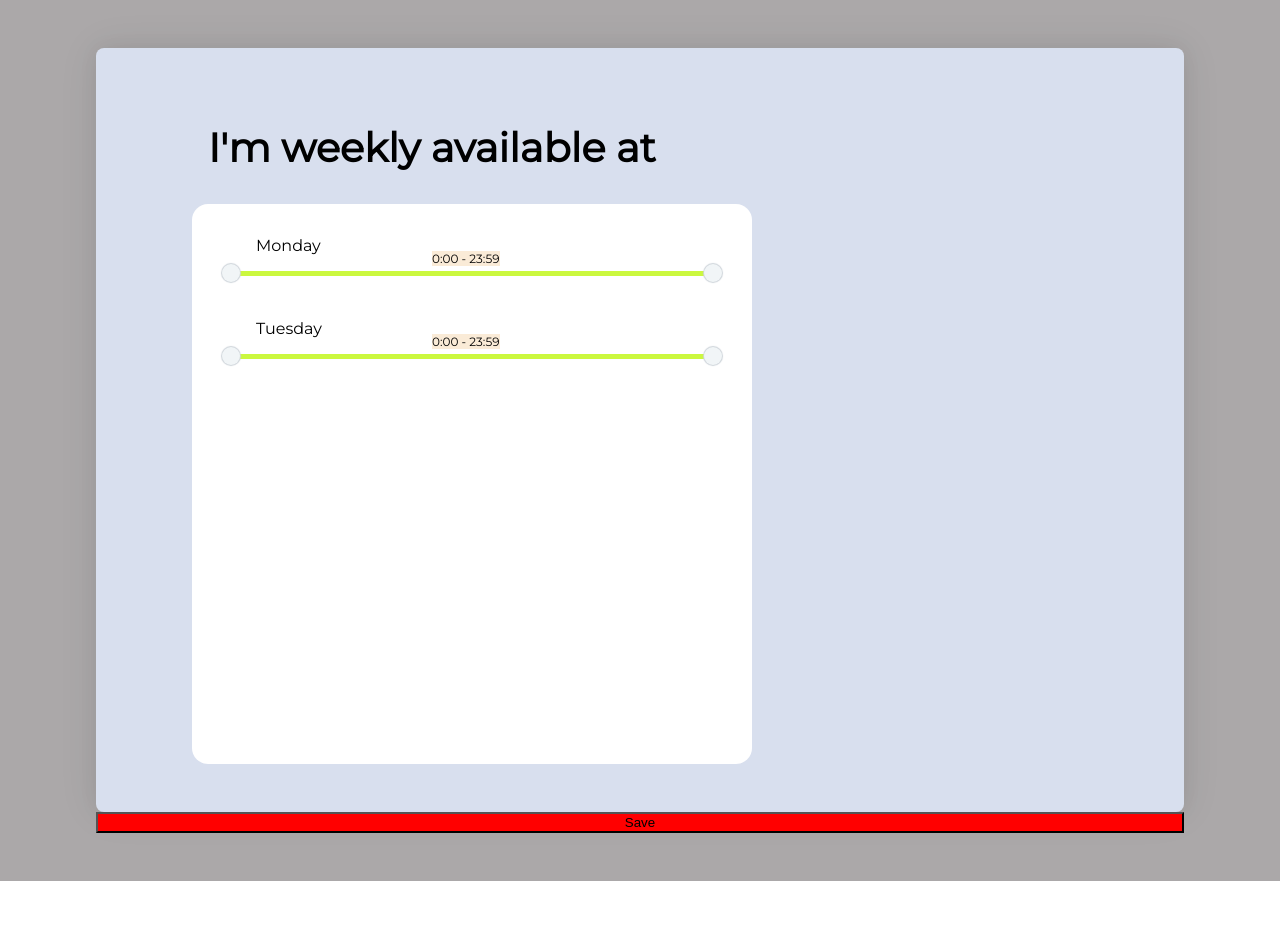
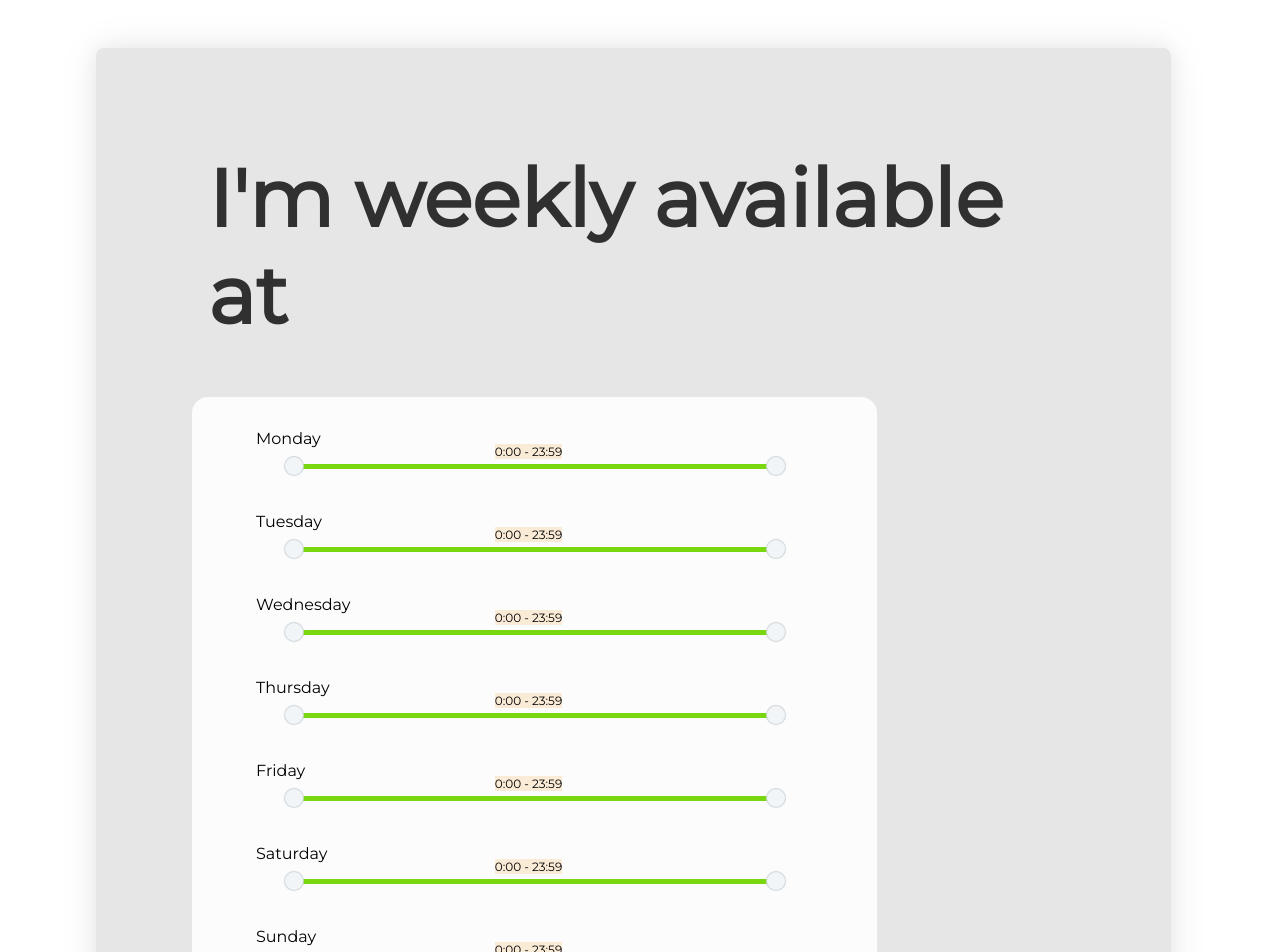
Before and after one commit to maya-salcedo/challenge, a React (Create React App) app in the folder client/: page / in a window 1280 px wide. Shown: the top 952 px of the page. Before the commit the page ends 881 px from the top, so only its background shows below. Built offline with nearby package versions, Linux system fonts and the light colour scheme.

Commit message:
added color palette with good contrast score

```diff
--- a/client/src/components/content/styles/content.js
+++ b/client/src/components/content/styles/content.js
@@ -5,28 +5,32 @@ export const Container = styled.div`
   flex-direction: column;
   text-align: left;
   padding: 3rem 6rem;
-  background-color: #aba8a9;
+  background-color: #fff;
   font-family: 'Montserrat', sans-serif;
+  height: 100vh;
 `;
 
 export const Base = styled.div`
-  background-color: #d8dfee;
+  background-color: #e6e6e6;
   border-radius: 0.5rem;
   padding: 1rem 3rem;
   box-shadow: 0 0 20px rgba(0, 0, 0, 0.05), 0 0px 40px rgba(0, 0, 0, 0.08);
+  width: 90%;
 `;
 
 export const Frame = styled.div`
-  background-color: #fff;
-  width: 35rem;
-  height: 35rem;
+  background-color: #fcfcfc;
+  width: 70%;
+  height: auto;
   margin: 2rem 3rem;
   border-radius: 1rem;
 `;
 
 export const Title = styled.h1`
-  font-size: 2.5rem;
+  font-size: 5rem;
+
   padding: 2rem 4rem 0rem 4rem;
+  color: #303030;
 `;
 
 export const Group = styled.div`
@@ -41,5 +45,14 @@ export const Day = styled.div`
 `;
 
 export const Button = styled.button`
-  background-color: red;
+  background-color: #303030;
+  border-radius: 4px;
+  font-size: 2rem;
+  font-weight: bold;
+  margin: 2rem 10rem;
+  padding: 1rem 5rem;
+  border: 0;
+  color: white;
+  cursor: pointer;
+  color: #79d70f;
 `;
--- a/client/src/components/multiRangeSlider/multiRangeSlider.css
+++ b/client/src/components/multiRangeSlider/multiRangeSlider.css
@@ -30,7 +30,7 @@
 }
 
 .slider__range {
-  background-color: #cbf83e;
+  background-color: #79d70f;
   z-index: 2;
 }
 
--- a/client/src/containers/content.js
+++ b/client/src/containers/content.js
@@ -1,5 +1,15 @@
 import React from 'react';
 import { Content } from '../components';
+
+const daysOfWeek = [
+  'Monday',
+  'Tuesday',
+  'Wednesday',
+  'Thursday',
+  'Friday',
+  'Saturday',
+  'Sunday',
+];
 
 export function ContentContainer({ children }) {
   return (
@@ -7,17 +17,17 @@ export function ContentContainer({ children }) {
       <Content.Base>
         <Content.Title>I'm weekly available at</Content.Title>
         <Content.Frame>
-          <Content.Group>
-            <Content.Day>Monday</Content.Day>
-            {children}
-          </Content.Group>
-          <Content.Group>
-            <Content.Day>Tuesday</Content.Day>
-            {children}
-          </Content.Group>
+          {daysOfWeek.map((day) => {
+            return (
+              <Content.Group key={day}>
+                <Content.Day>{day}</Content.Day>
+                {children}
+              </Content.Group>
+            );
+          })}
+          <Content.Button>Save</Content.Button>
         </Content.Frame>
       </Content.Base>
-      <Content.Button>Save</Content.Button>
     </Content>
   );
 }
```
